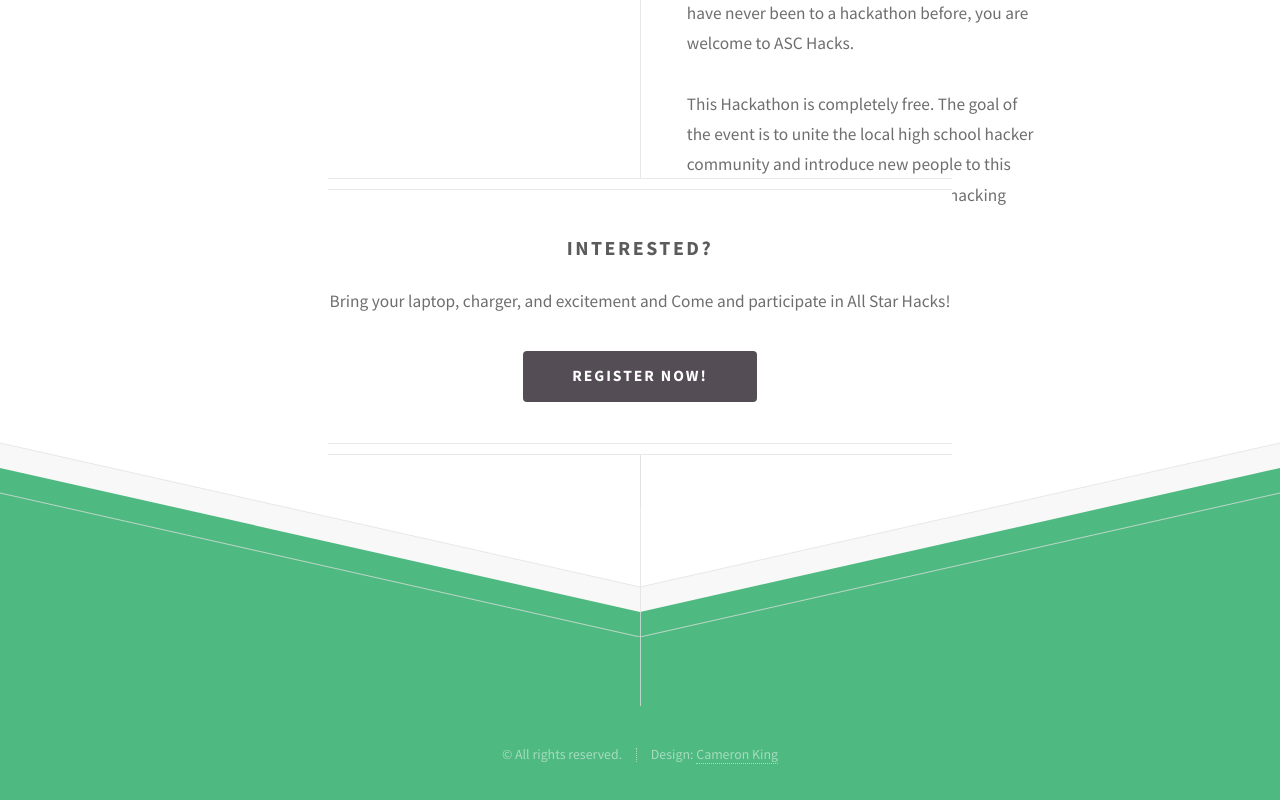
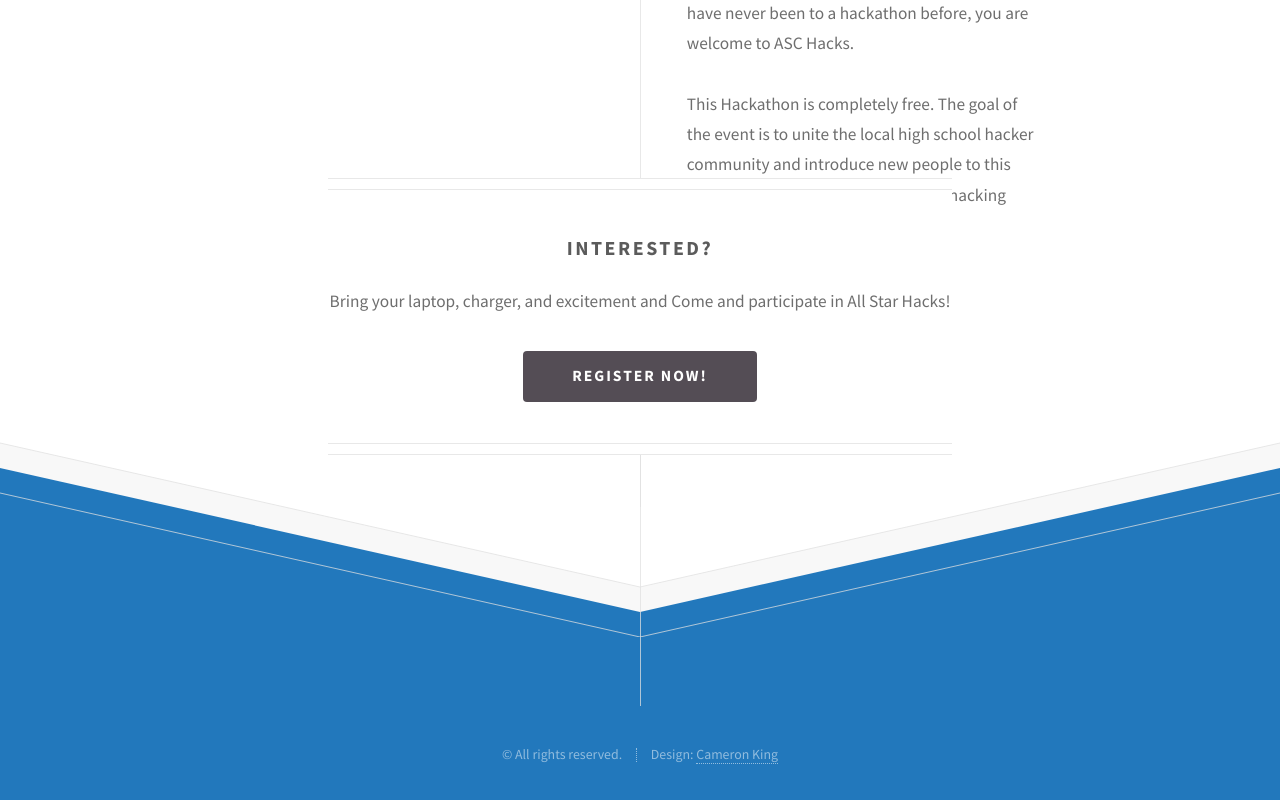
Before and after one commit to 16cameronk/AllStarHacksWebsite, a plain HTML site: page index.html in a window 1280 px wide. Shown: the part 2425-3225 px from the top of the page. Drawn offline with Linux system fonts and the light colour scheme.

Commit message:
Update main.css

```diff
--- a/assets/css/main.css
+++ b/assets/css/main.css
@@ -2595,7 +2595,7 @@
 
 	#footer {
 		background-attachment: scroll;
-		background-color: #4eb980;
+		background-color: #2278BC;
 		background-image: url("images/bottom-3200.svg");
 		background-position: top center;
 		background-repeat: repeat-x;
```
